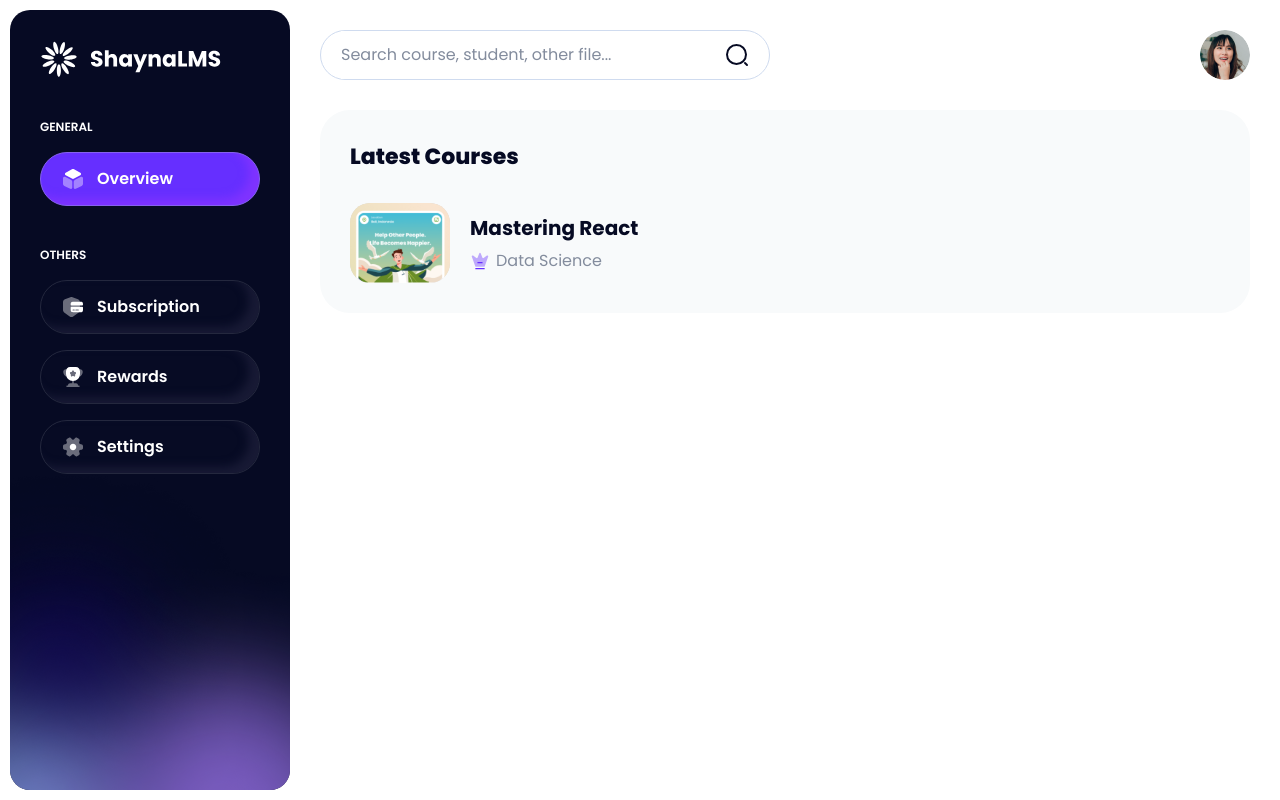
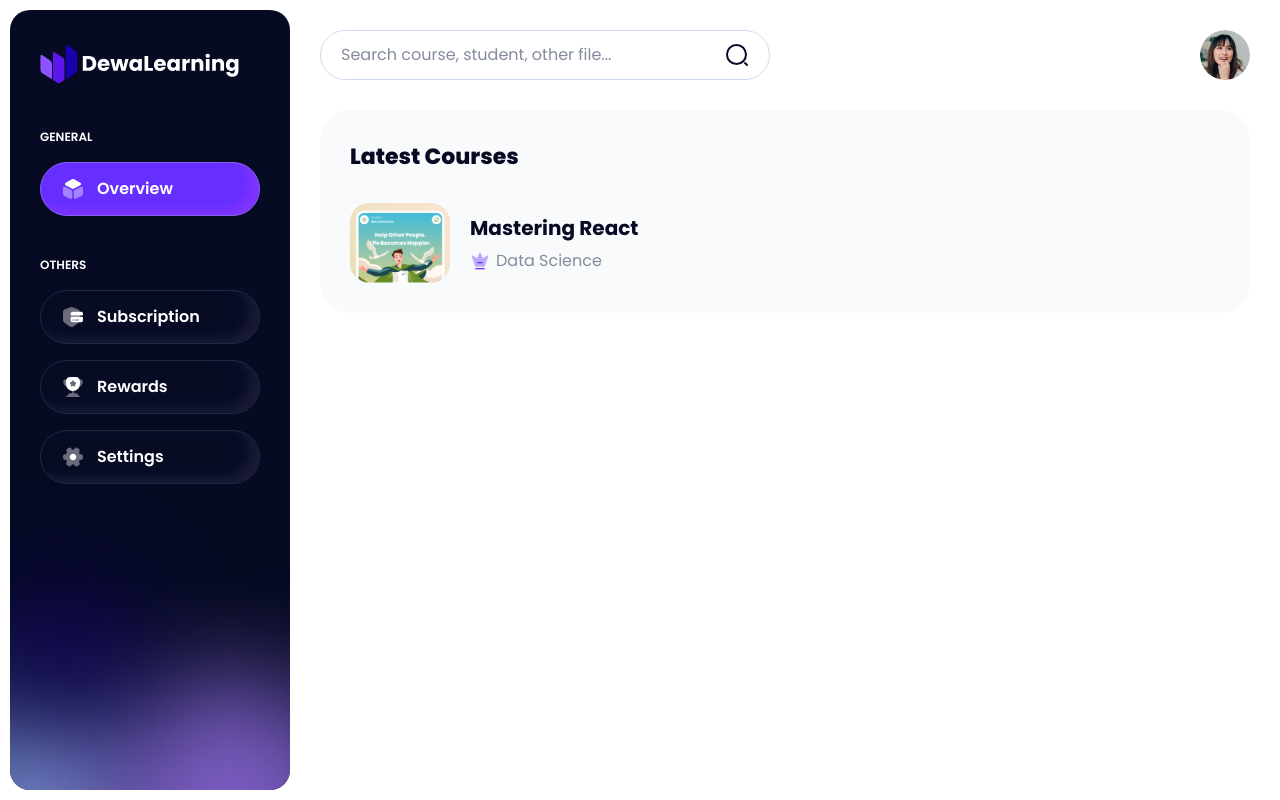
Before and after one commit to dewanthaaa/Frontend-Learning-Management-System, a React (Vite) app: page /student in a window 1280 px wide. Built offline with nearby package versions, Linux system fonts and the light colour scheme; no server answers.

Commit message:
refactor: site name and redirect link on logo

```diff
--- a/index.html
+++ b/index.html
@@ -8,7 +8,7 @@
       href="https://fonts.googleapis.com/css2?family=Poppins:wght@400;500;600;700;800;900&display=swap"
       rel="stylesheet"
     />
-    <title>Vite + React</title>
+    <title>Learning Management System</title>
   </head>
   <body>
     <div id="root"></div>
--- a/src/components/sidebar.jsx
+++ b/src/components/sidebar.jsx
@@ -7,8 +7,8 @@ export default function Sidebar({ isAdmin = true }) {
     <aside className="sidebar-container fixed h-[calc(100vh-20px)] w-full max-w-[280px] my-[10px] ml-[10px] bg-[#060A23] overflow-hidden flex flex-1 rounded-[20px]">
       <div className="scroll-container flex w-full overflow-y-scroll hide-scrollbar">
         <nav className="flex flex-col w-full h-fit p-[30px] gap-10 z-10">
-          <Link to="#">
-            <img src="/assets/images/logos/logo.svg" alt="logo" />
+          <Link to="/manager">
+            <img src="/assets/images/logos/logo2.svg" alt="logo" />
           </Link>
           <ul className="flex flex-col gap-4">
             <p className="font-semibold text-xs leading-[18px] text-white">
```
Also changed, not shown: public/assets/images/logos/logo2.svg (added).
